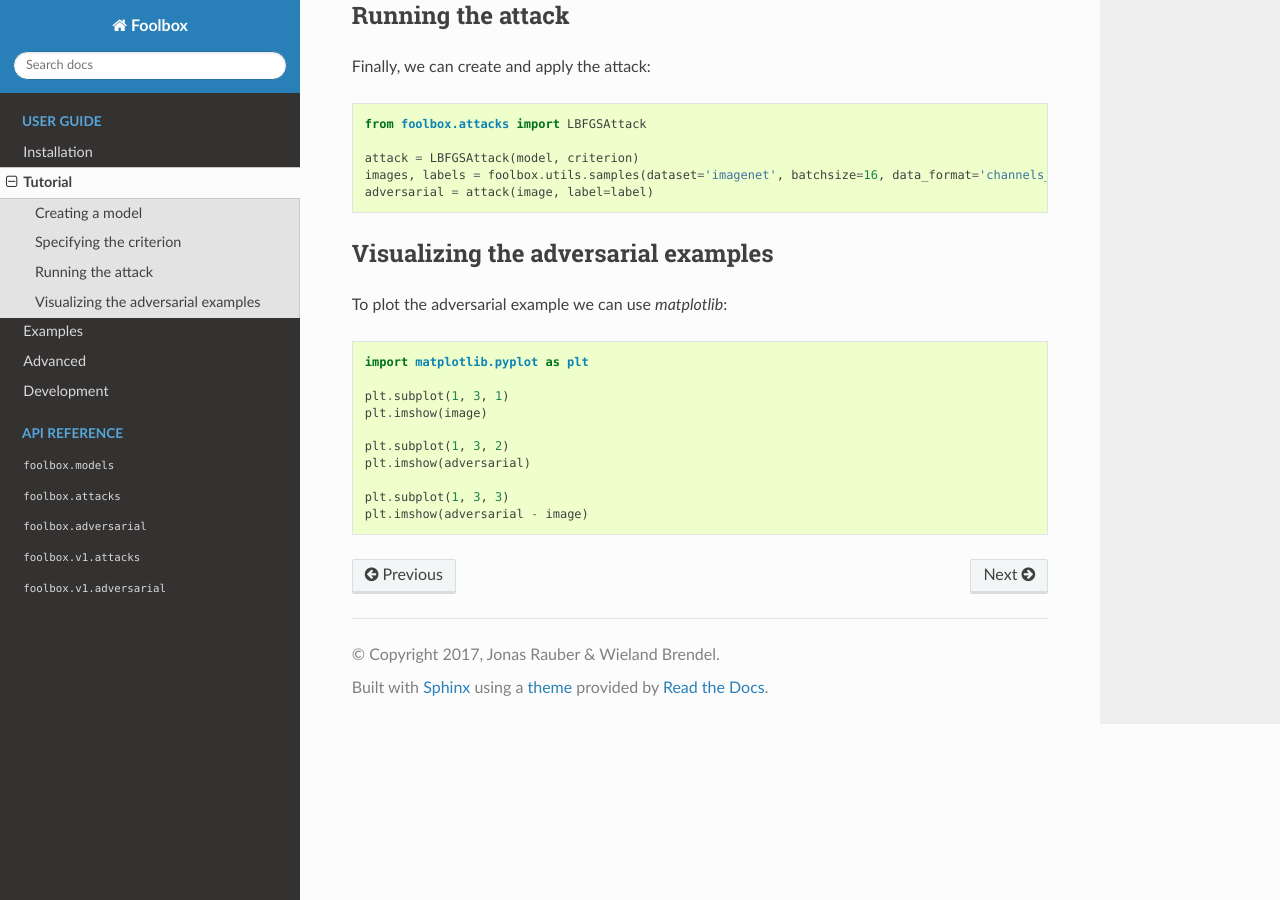
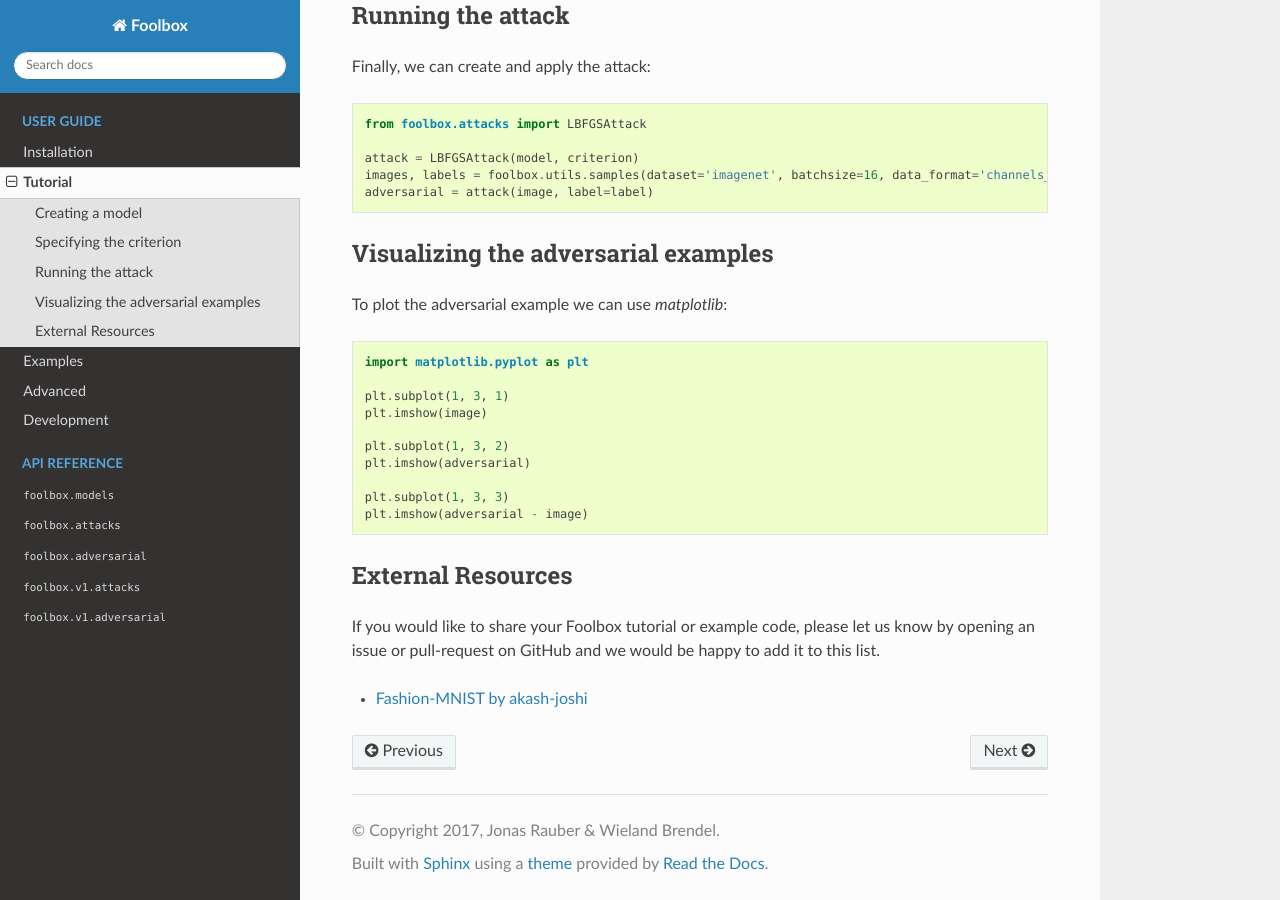
Before and after one commit to bethgelab/foolbox, a Sphinx documentation site: the page built from docs/user/tutorial.rst, in a window 1280 px wide and 900 px high, scrolled down 913 px. Built offline with Sphinx 7.4.7 and the Read the Docs theme 2.0.0, drawn with Linux system fonts in a browser that asks for light colours; pages that are not in the unit, such as notebooks, are missing from menus; the version number could not be read and is left out.

Commit message:
added link to an external tutorial by akash-joshi

```diff
--- a/docs/user/tutorial.rst
+++ b/docs/user/tutorial.rst
@@ -70,3 +70,12 @@ To plot the adversarial example we can use `matplotlib`:
 
   plt.subplot(1, 3, 3)
   plt.imshow(adversarial - image)
+
+External Resources
+==================
+
+If you would like to share your Foolbox tutorial or example code, please let
+us know by opening an issue or pull-request on GitHub and we would be happy
+to add it to this list.
+
+- `Fashion-MNIST by akash-joshi <https://github.com/akash-joshi/adversarial-comparer>`_
```
